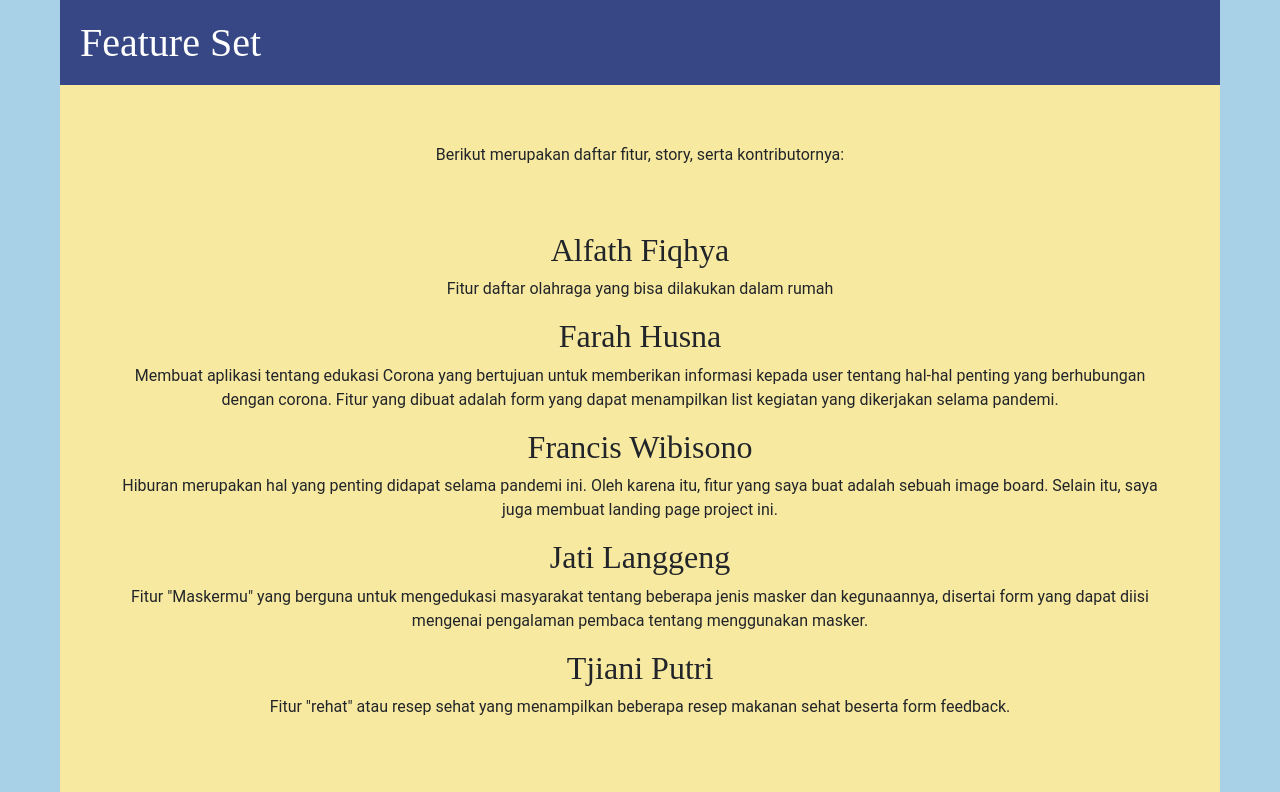
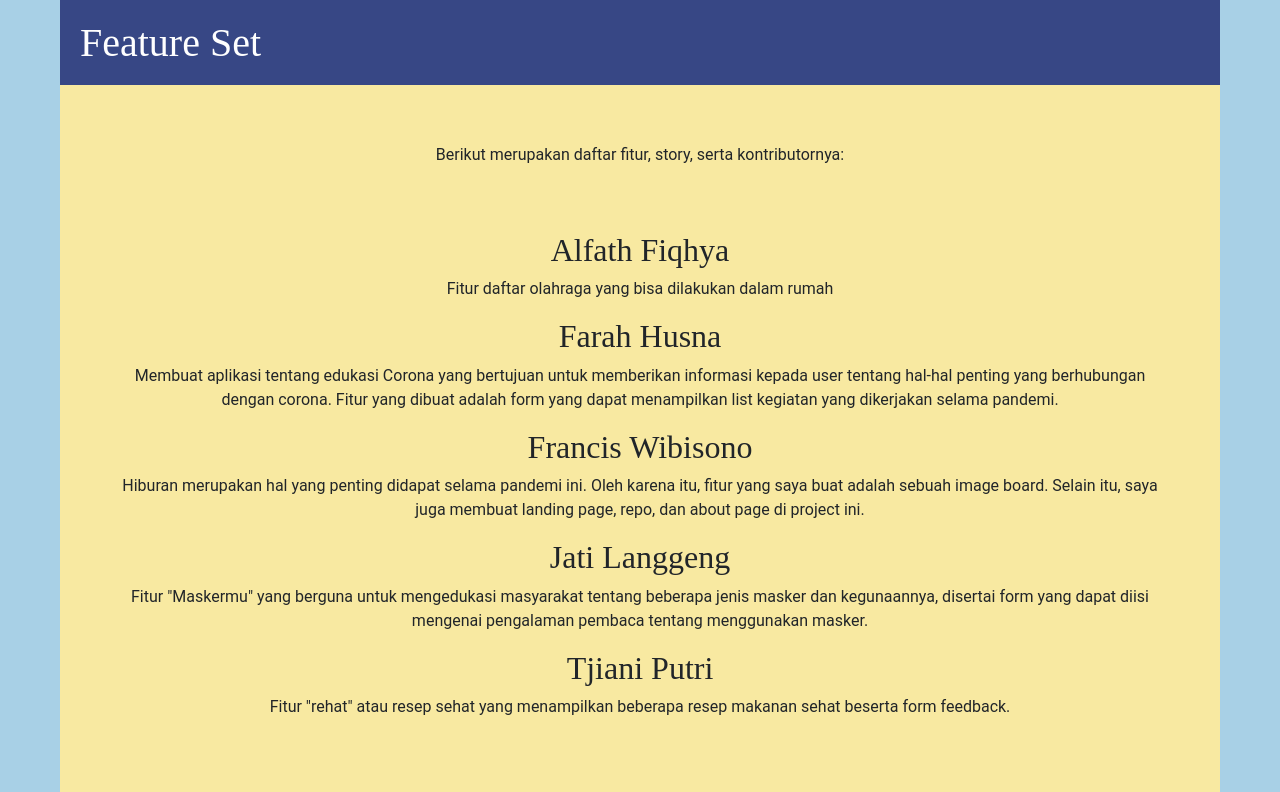
Before and after one commit to fwibisono87/fight-corona, a Django app: page /tentang in a window 1280 px wide. Shown: the part 759-1551 px from the top of the page. Run offline with Django 3.2, Linux system fonts and the light colour scheme; some libraries are stand-ins or nearby versions.

Commit message:
added detail on about.html

```diff
--- a/templates/global/about.html
+++ b/templates/global/about.html
@@ -56,7 +56,7 @@
 Fitur yang dibuat adalah form yang dapat menampilkan list kegiatan yang dikerjakan selama pandemi.</p>
                 <h2>Francis Wibisono</h2>
                 <p>Hiburan merupakan hal yang penting didapat selama pandemi ini. Oleh karena itu, fitur yang saya buat adalah sebuah image board.
-Selain itu, saya juga membuat landing page project ini.</p>
+Selain itu, saya juga membuat landing page, repo, dan about page di project ini.</p>
                 <h2>Jati Langgeng</h2>
                 <p>Fitur "Maskermu" yang berguna untuk mengedukasi masyarakat tentang beberapa jenis masker dan kegunaannya, disertai form yang dapat diisi mengenai pengalaman pembaca tentang menggunakan masker.</p>
                 <h2>Tjiani Putri</h2>
```
